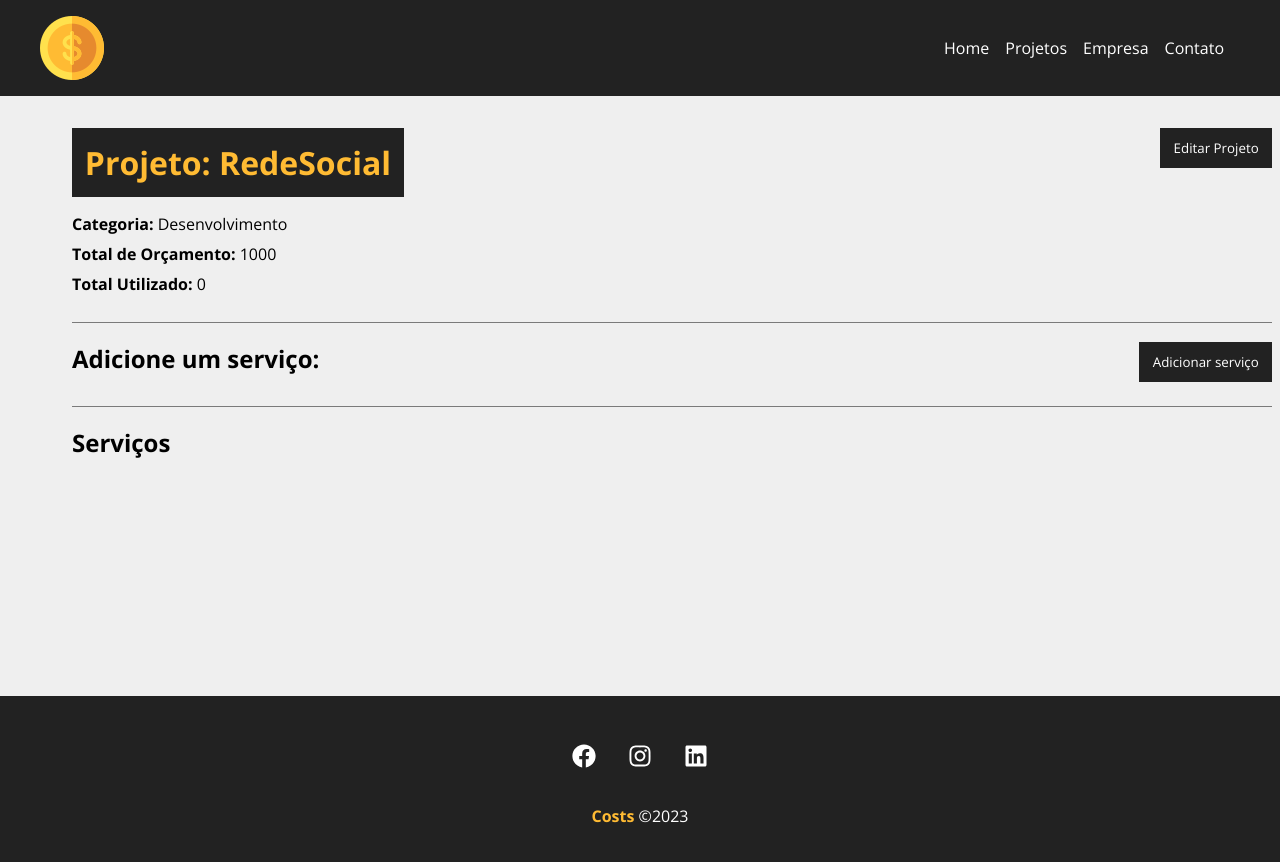
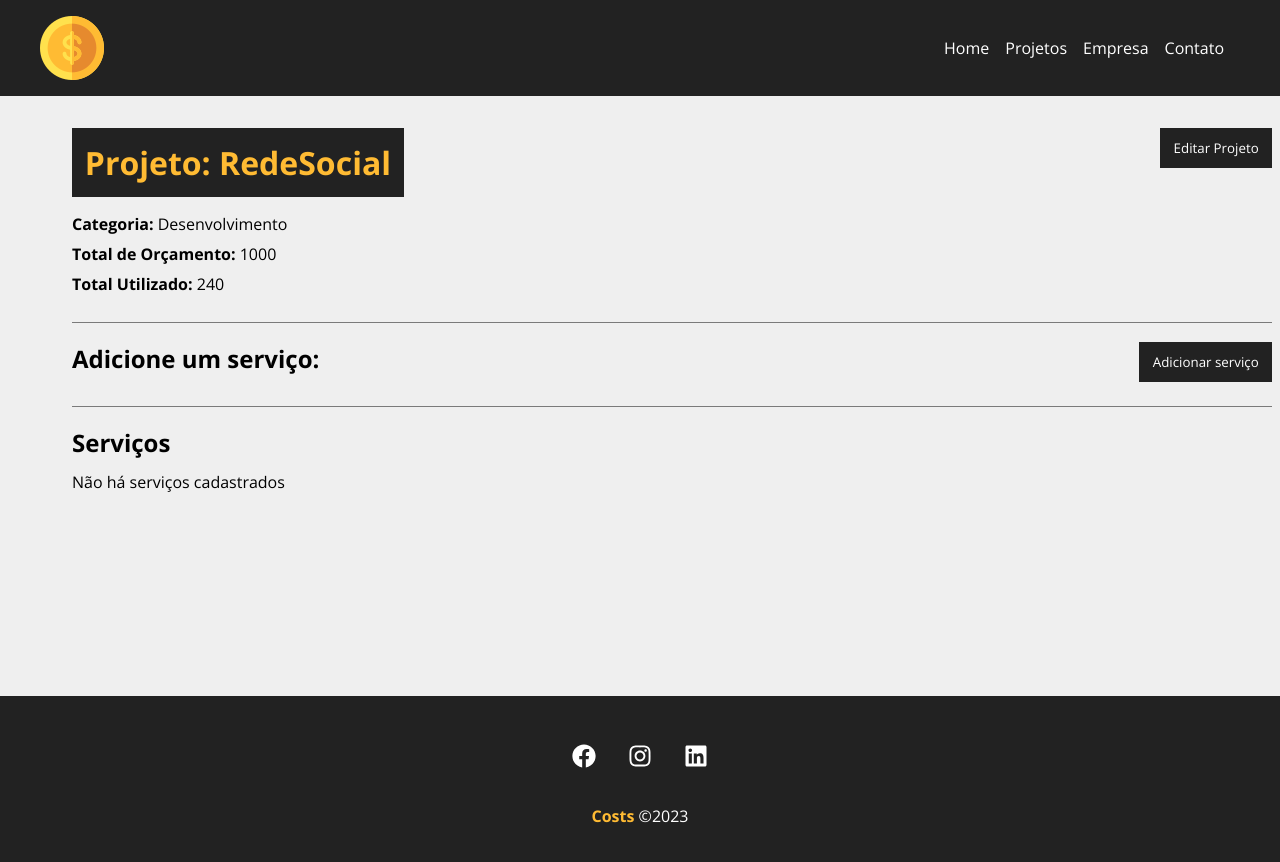
Before and after one commit to PedroDamini/costs_react, a React (Create React App) app in the folder costs/: page /project/3 in a window 1280 px wide. Shown: the top 862 px of the page. Built offline with nearby package versions, Linux system fonts and the light colour scheme; data requests are answered from the project's data file.

Commit message:
criando a delecao de servicos

```diff
--- a/costs/db.json
+++ b/costs/db.json
@@ -7,8 +7,21 @@
         "id": "2",
         "name": "Desenvolvimento"
       },
-      "cost": 0,
-      "services": [],
+      "cost": 240,
+      "services": [
+        {
+          "name": "Aumentar o armazenamento do banco de dados",
+          "cost": "120",
+          "description": "Site esta com muitos acessos e precisa aumentar o armazenamento do banco de dados",
+          "id": "8226d69b-edd1-4fb4-92e6-03e8fef7f495"
+        },
+        {
+          "name": "armazenamento do banco de dados",
+          "cost": "120",
+          "description": "necessario armazenamento do banco de dados",
+          "id": "a35aef30-b7a5-4e91-9f5f-03c041547012"
+        }
+      ],
       "id": 3
     },
     {
@@ -18,7 +31,7 @@
         "id": "4",
         "name": "Planejamento"
       },
-      "cost": 2,
+      "cost": null,
       "services": [
         {
           "name": "serviço",
@@ -31,6 +44,36 @@
           "cost": "1",
           "description": "faz outra tal coisa",
           "id": "02e22ff6-03b1-4d07-98be-b664ed6181e2"
+        },
+        {
+          "name": "serviço 3",
+          "cost": "2",
+          "description": "faz outra tal coisa 2",
+          "id": "058d7cc5-59ae-4ec4-afbb-a35195a45298"
+        },
+        {
+          "name": "serviço 4",
+          "cost": "2",
+          "description": "faz isso aqui ó",
+          "id": "b9f45288-831e-4465-b4d2-cda7cc29ae30"
+        },
+        {
+          "name": "serviço",
+          "cost": "4",
+          "description": "teste",
+          "id": "00969be1-f6db-4847-bcb9-8e51b2f7ee95"
+        },
+        {
+          "name": "serviço",
+          "cost": "5",
+          "description": "teste 2",
+          "id": "e30e19b3-d6a3-451a-866e-ecf98b172c10"
+        },
+        {
+          "name": "Tal service",
+          "cost": "2",
+          "description": "o tal servico",
+          "id": "e49bb295-e253-4a36-98c9-33a86eb3e548"
         }
       ],
       "id": 6
--- a/costs/src/components/pages/Project.jsx
+++ b/costs/src/components/pages/Project.jsx
@@ -6,12 +6,14 @@ import Loading from '../layout/Loading';
 import Container from '../layout/Container';
 import ProjectForm from '../project/ProjectForm';
 import ServiceForm from '../service/ServiceForm';
+import ServiceCard from '../service/ServiceCard';
 import Message from '../layout/Message';
 
 
 function Project() {
     const { id } = useParams();
     const [project, setProject] = useState([]);
+    const [services, setServices] = useState([]);
     const [showProjectForm, setShowProjectForm] = useState(false);
     const [showServiceForm, setShowServiceForm] = useState(false);
     const [message, setMessage] = useState();
@@ -92,8 +94,8 @@ function Project() {
         })
             .then((resp) => resp.json())
             .then((data) => {
-                console.log(data)
-                console.log("data")
+                setShowServiceForm(false)
+                setServices(data.services)
             })
             .catch((err) => console.log(err))
     }
@@ -104,6 +106,31 @@ function Project() {
 
     function toggleServiceForm() {
         setShowServiceForm(!showServiceForm)
+    }
+
+    function removeService(id, cost) {
+        const serviceUpdated = project.services.filter(
+            (service) => service.id !== id
+        )
+
+        const projectUpdated = project
+        projectUpdated.services = serviceUpdated
+        projectUpdated.cost = parseFloat(projectUpdated.cost) - parseFloat(cost)
+
+        fetch(`http://localhost:5000/projects/${projectUpdated.id}`, {
+            method: 'PATCH',
+            headers: {
+                'Content-Type': 'application/json'
+            },
+            body: JSON.stringify(projectUpdated)
+        }).then((resp) => resp.json())
+        .then((data) => {
+            setProject(projectUpdated)
+            setServices(serviceUpdated)
+            setMessage('Serviço removido com sucesso!')
+        })
+        .catch(err => console.log(err))
+
     }
 
     return (<>
@@ -155,12 +182,20 @@ function Project() {
                     </div>
                     <h2>Serviços</h2>
                     <Container customClass="start">
-                    <div style={{display: 'flex', flexDirection: 'column'}}>
-                            {project.services.length > 0 &&
-                                project.services.map((service) => (
-                                    <p>{service.name}</p>
-                                ))}
-                        </div>
+                        {services.length > 0 &&
+                            services.map((services) => (
+                                <ServiceCard
+                                    id={services.id}
+                                    name={services.name}
+                                    cost={services.cost}
+                                    description={services.description}
+                                    key={services.id}
+                                    handleRemove={removeService}
+                                />
+                            ))
+                        }
+                        {services.length === 0 && <p>Não há serviços cadastrados</p>
+                        }
                     </Container>
                 </Container>
             </div>
--- /dev/null
+++ b/costs/src/components/service/ServiceCard.jsx
@@ -0,0 +1,27 @@
+import styles from '../project/ProjectCard.module.css';
+import { BsPencil, BsFillTrashFill } from 'react-icons/bs';
+
+function ServiceCard({id, name, cost, description, handleRemove}) {
+
+    const remove = (e) => {
+        e.preventDefault()
+        handleRemove(id, cost)
+    }
+
+    return (
+        <div className={styles.project_card}>
+            <h4>{name}</h4>
+            <p>
+                <span>Custo Total: </span> R${cost}
+            </p>
+            <p>{description}</p>
+            <div className={styles.project_card_actions}>
+                <button onClick={remove}>
+                    <BsFillTrashFill /> Excluir
+                </button>
+            </div>
+        </div>
+    )
+}
+
+export default ServiceCard;
```
